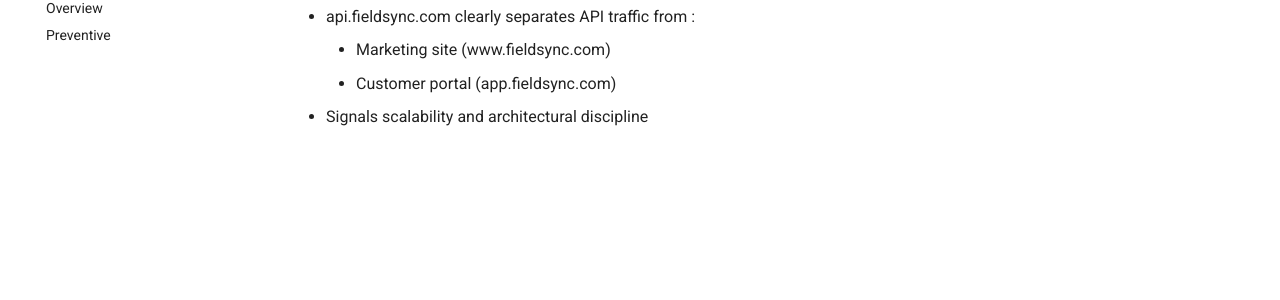
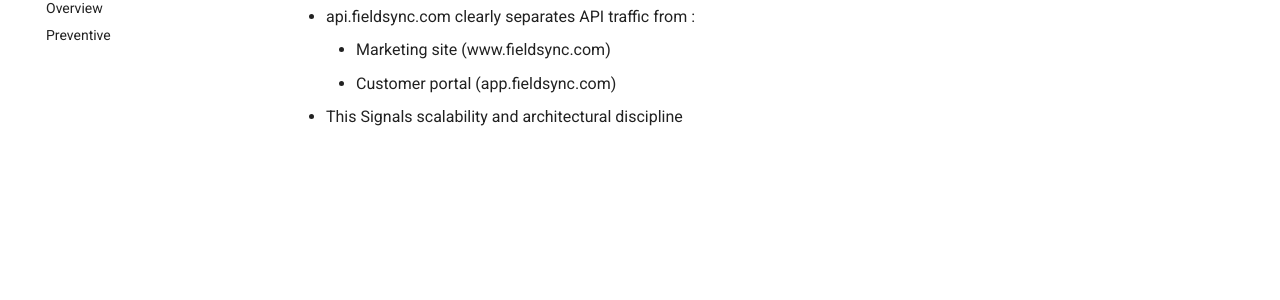
Before and after one commit to kalyanisinha-techwriter/kalmark, an MkDocs documentation site: the page built from docs/PilotPublish/FieldSync Service API/Base URL and other Details/3Subdomain.md, in a window 1280 px wide. Shown: the part 184-484 px from the top of the page. Built offline with MkDocs 1.6.1 and Material for MkDocs 9.7.7, drawn with Linux system fonts in a browser that asks for light colours.

Commit message:
moving around files for clarity

```diff
--- a/docs/PilotPublish/FieldSync Service API/Base URL and other Details/3Subdomain.md
+++ b/docs/PilotPublish/FieldSync Service API/Base URL and other Details/3Subdomain.md
@@ -5,4 +5,4 @@
     * Marketing site (www.fieldsync.com)
     * Customer portal (app.fieldsync.com)
 
-* Signals scalability and architectural discipline
+* This Signals scalability and architectural discipline
```
Also changed, not shown: docs/PilotPublish/FieldSync Service API/Base URL and other Details/1aAbout API.md (renamed from docs/PilotPublish/FieldSync Service API/Base URL and other Details/About API.md).
